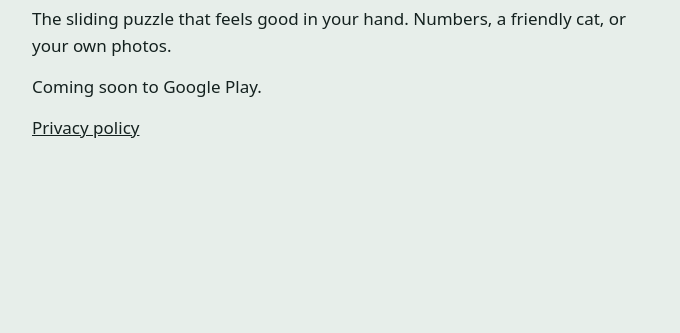
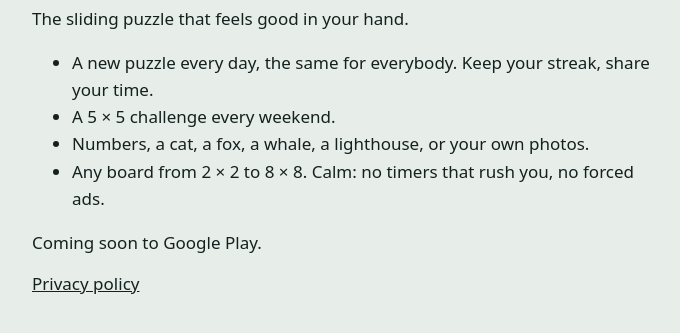
Before and after one commit to JulianBroudy/skedaddle-site, a plain HTML site: page index.html in a window 1280 px wide. Shown: the part 109-442 px from the top of the page, without its empty margins (298-978 px from the left). Drawn offline with Linux system fonts and the light colour scheme.

Commit message:
Home page: daily puzzle, weekend challenge, pictures

```diff
--- a/index.html
+++ b/index.html
@@ -17,7 +17,13 @@
 <body>
 <main>
 <h1>Skedaddle</h1>
-<p>The sliding puzzle that feels good in your hand. Numbers, a friendly cat, or your own photos.</p>
+<p>The sliding puzzle that feels good in your hand.</p>
+<ul>
+  <li>A new puzzle every day, the same for everybody. Keep your streak, share your time.</li>
+  <li>A 5 × 5 challenge every weekend.</li>
+  <li>Numbers, a cat, a fox, a whale, a lighthouse, or your own photos.</li>
+  <li>Any board from 2 × 2 to 8 × 8. Calm: no timers that rush you, no forced ads.</li>
+</ul>
 <p>Coming soon to Google Play.</p>
 <p><a href="privacy.html">Privacy policy</a></p>
 </main>
```
